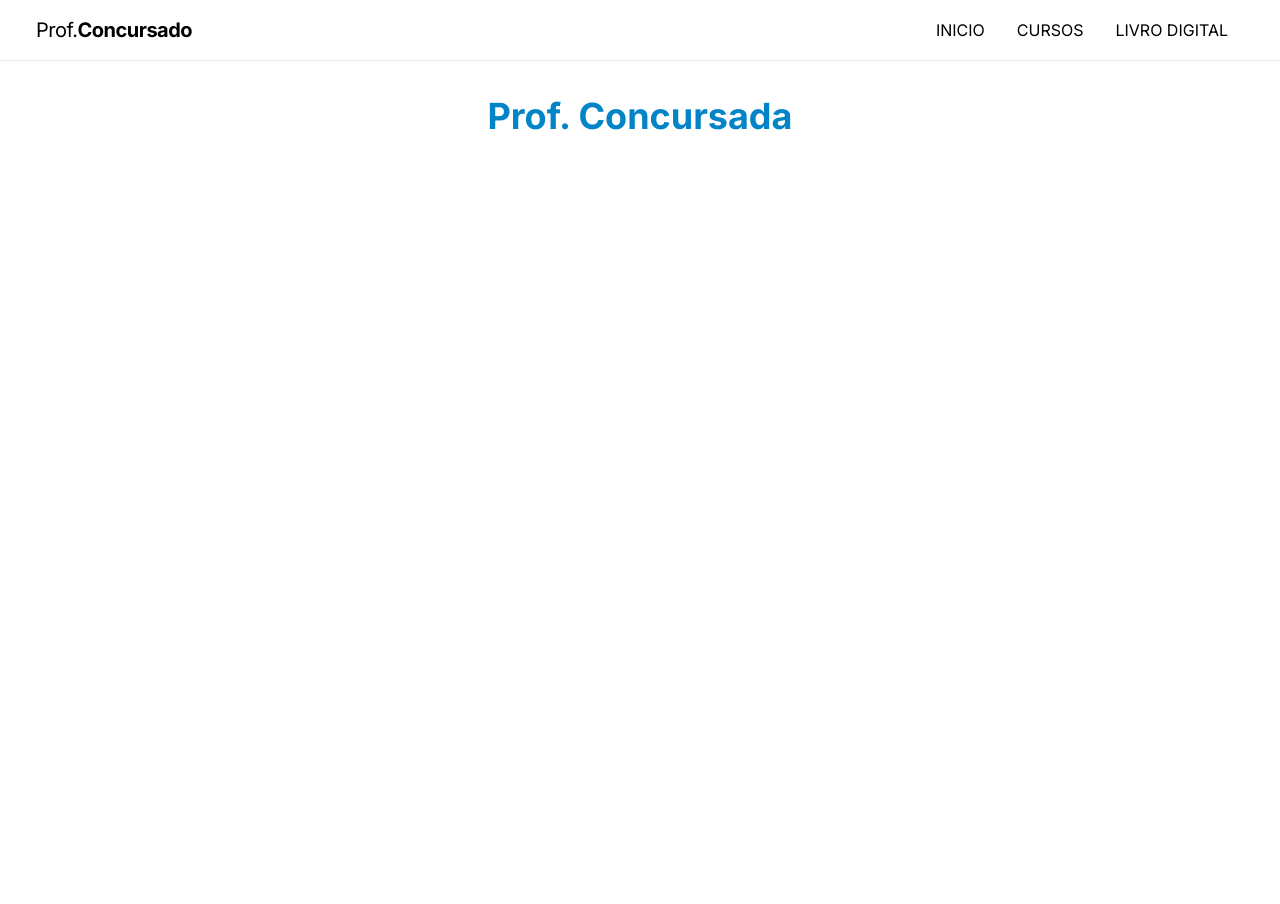
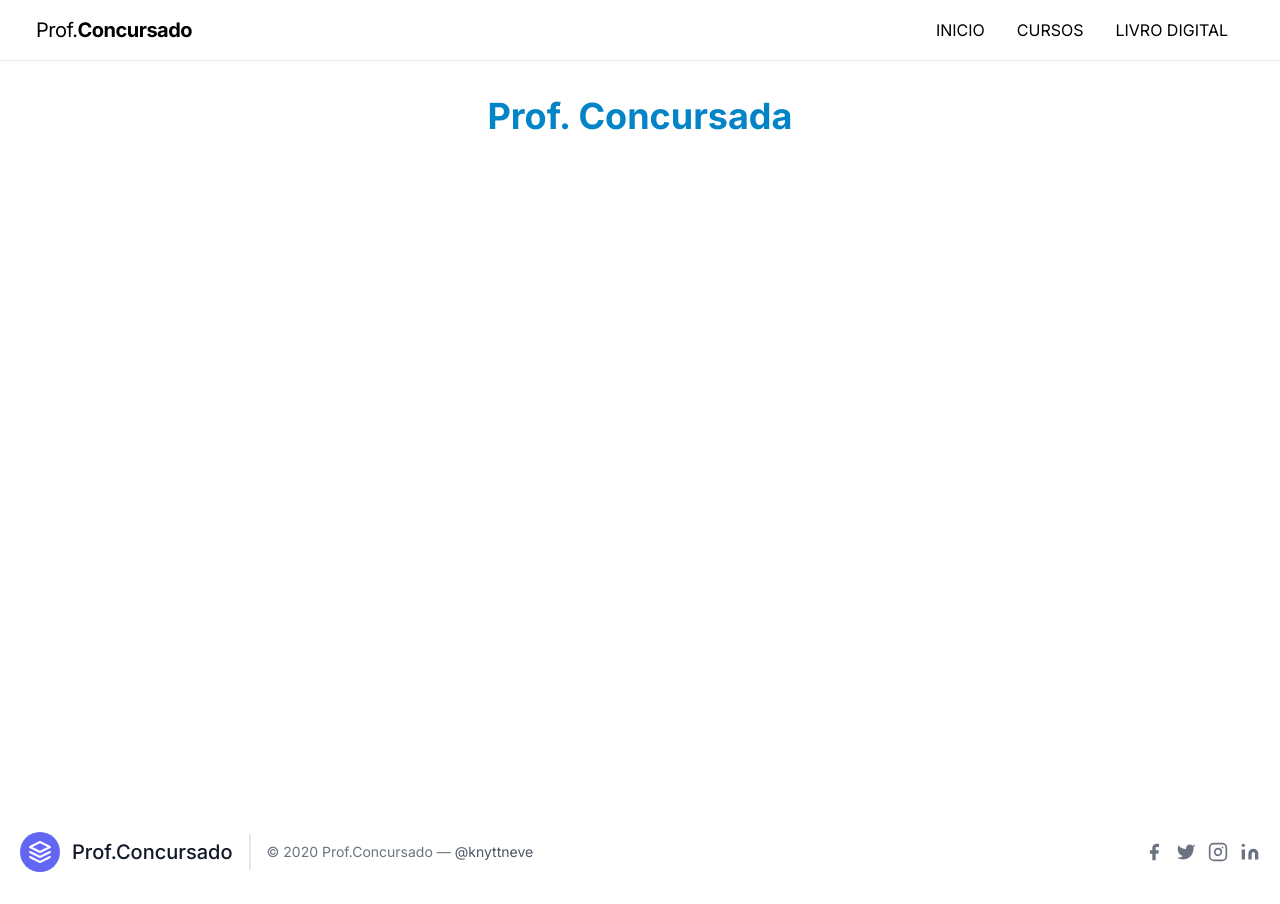
Before and after one commit to EliasHead/prof_concursada, a Next.js app: page / in a window 1280 px wide. Before the commit the page ends 800 px from the top, so only its background shows below. Built offline with nearby package versions, Linux system fonts and the light colour scheme.

Commit message:
feat: add footer

```diff
--- a/src/app/layout.tsx
+++ b/src/app/layout.tsx
@@ -2,6 +2,7 @@ import Navbar from '@/components/navbar'
 import './globals.css'
 import type { Metadata } from 'next'
 import { Inter } from 'next/font/google'
+import { Footer } from '@/components/footer/footer'
 
 const inter = Inter({ subsets: ['latin'] })
 
@@ -20,6 +21,7 @@ export default function RootLayout({
       <body className={inter.className}>
         <Navbar />
         {children}
+        <Footer />
       </body>
     </html>
   )
--- /dev/null
+++ b/src/components/footer/footer.tsx
@@ -0,0 +1,91 @@
+export const Footer = () => {
+  return (
+    <footer className="body-font-text-gray-600 mb-0">
+      <div className="container mx-auto flex flex-col items-center px-5 py-8 sm:flex-row">
+        <a className="title-font flex items-center justify-center font-medium text-gray-900 md:justify-start">
+          <svg
+            xmlns="http://www.w3.org/2000/svg"
+            fill="none"
+            stroke="currentColor"
+            stroke-linecap="round"
+            stroke-linejoin="round"
+            stroke-width="2"
+            className="h-10 w-10 rounded-full bg-indigo-500 p-2 text-white"
+            viewBox="0 0 24 24"
+          >
+            <path d="M12 2L2 7l10 5 10-5-10-5zM2 17l10 5 10-5M2 12l10 5 10-5"></path>
+          </svg>
+          <span className="ml-3 text-xl">Prof.Concursado</span>
+        </a>
+        <p className="mt-4 text-sm text-gray-500 sm:ml-4 sm:mt-0 sm:border-l-2 sm:border-gray-200 sm:py-2 sm:pl-4">
+          © 2020 Prof.Concursado —
+          <a
+            href="https://twitter.com/knyttneve"
+            className="ml-1 text-gray-600"
+            rel="noopener noreferrer"
+            target="_blank"
+          >
+            @knyttneve
+          </a>
+        </p>
+        <span className="mt-4 inline-flex justify-center sm:ml-auto sm:mt-0 sm:justify-start">
+          <a className="text-gray-500">
+            <svg
+              fill="currentColor"
+              stroke-linecap="round"
+              stroke-linejoin="round"
+              stroke-width="2"
+              className="h-5 w-5"
+              viewBox="0 0 24 24"
+            >
+              <path d="M18 2h-3a5 5 0 00-5 5v3H7v4h3v8h4v-8h3l1-4h-4V7a1 1 0 011-1h3z"></path>
+            </svg>
+          </a>
+          <a className="ml-3 text-gray-500">
+            <svg
+              fill="currentColor"
+              stroke-linecap="round"
+              stroke-linejoin="round"
+              stroke-width="2"
+              className="h-5 w-5"
+              viewBox="0 0 24 24"
+            >
+              <path d="M23 3a10.9 10.9 0 01-3.14 1.53 4.48 4.48 0 00-7.86 3v1A10.66 10.66 0 013 4s-4 9 5 13a11.64 11.64 0 01-7 2c9 5 20 0 20-11.5a4.5 4.5 0 00-.08-.83A7.72 7.72 0 0023 3z"></path>
+            </svg>
+          </a>
+          <a className="ml-3 text-gray-500">
+            <svg
+              fill="none"
+              stroke="currentColor"
+              stroke-linecap="round"
+              stroke-linejoin="round"
+              stroke-width="2"
+              className="h-5 w-5"
+              viewBox="0 0 24 24"
+            >
+              <rect width="20" height="20" x="2" y="2" rx="5" ry="5"></rect>
+              <path d="M16 11.37A4 4 0 1112.63 8 4 4 0 0116 11.37zm1.5-4.87h.01"></path>
+            </svg>
+          </a>
+          <a className="ml-3 text-gray-500">
+            <svg
+              fill="currentColor"
+              stroke="currentColor"
+              stroke-linecap="round"
+              stroke-linejoin="round"
+              stroke-width="0"
+              className="h-5 w-5"
+              viewBox="0 0 24 24"
+            >
+              <path
+                stroke="none"
+                d="M16 8a6 6 0 016 6v7h-4v-7a2 2 0 00-2-2 2 2 0 00-2 2v7h-4v-7a6 6 0 016-6zM2 9h4v12H2z"
+              ></path>
+              <circle cx="4" cy="4" r="2" stroke="none"></circle>
+            </svg>
+          </a>
+        </span>
+      </div>
+    </footer>
+  )
+}
```
